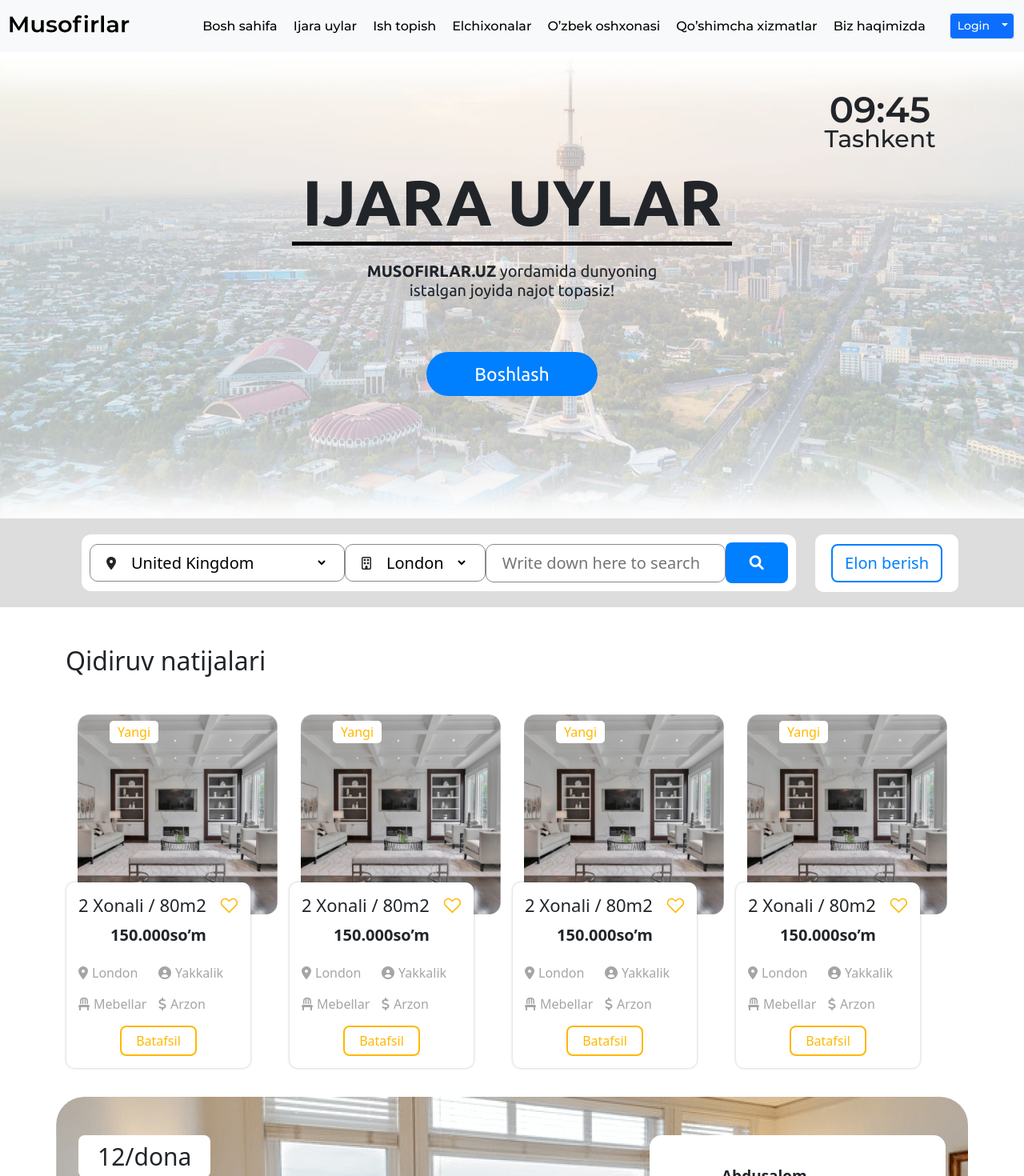
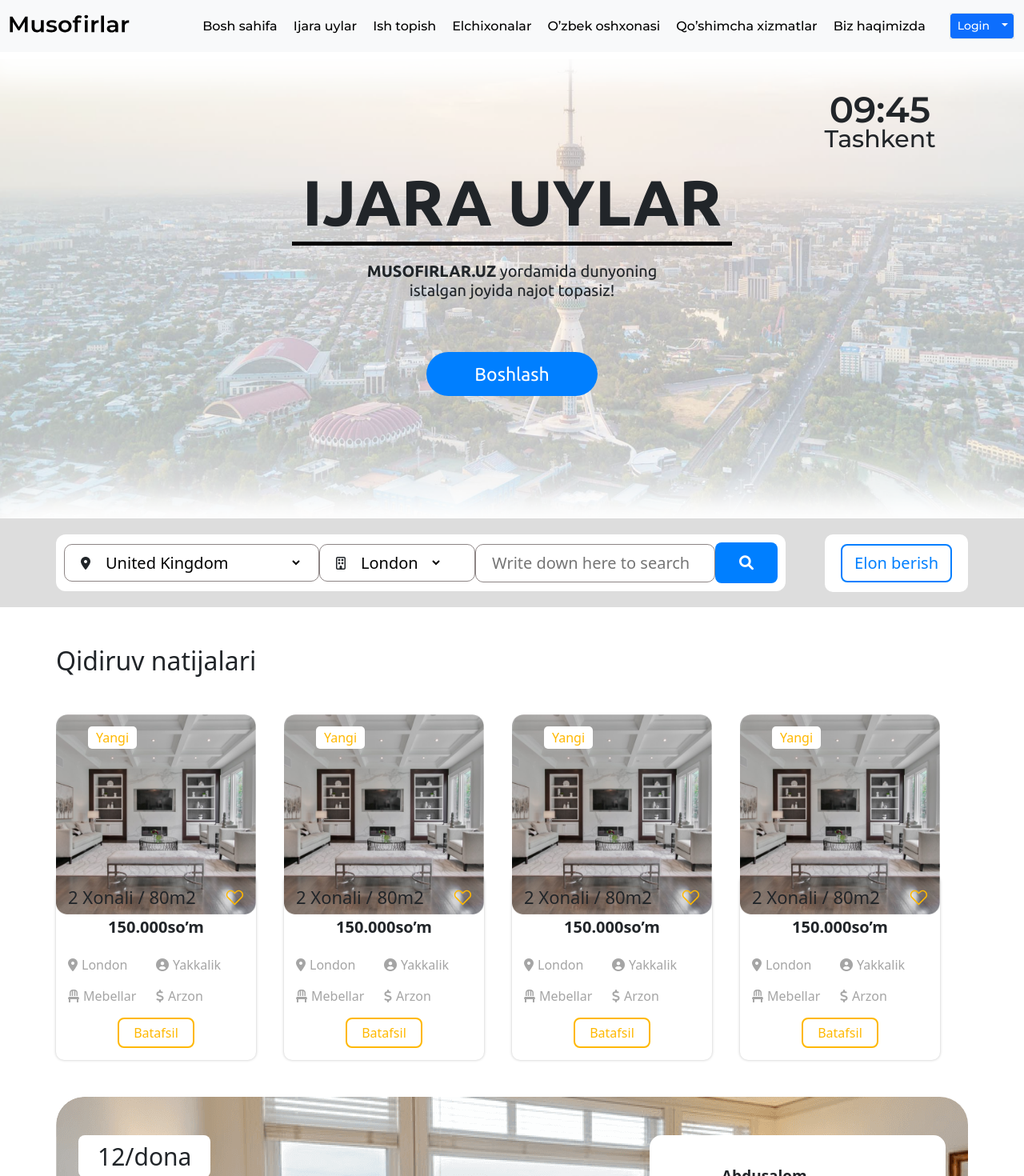
Before and after one commit to Milliy-Dasturchilar/musofirlar.frontend, a React (Create React App) app: page /flat in a window 1280 px wide. Shown: the top 1470 px of the page at 80% size. Built offline with nearby package versions, Linux system fonts and the light colour scheme.

Commit message:
added change embassyKitchenCard

```diff
--- a/package.json
+++ b/package.json
@@ -7,7 +7,7 @@
     "@fortawesome/free-regular-svg-icons": "^5.15.4",
     "@fortawesome/free-solid-svg-icons": "^5.15.4",
     "@fortawesome/react-fontawesome": "^0.1.16",
-    "@testing-library/jest-dom": "^5.16.1",
+    "@testing-library/jyaest-dom": "^5.16.1",
     "@testing-library/react": "^12.1.2",
     "@testing-library/user-event": "^13.5.0",
     "bootstrap": "^5.1.3",
--- a/src/components/embassyAndKitchenCards/EmbassyKitchenCard.css
+++ b/src/components/embassyAndKitchenCards/EmbassyKitchenCard.css
@@ -7,6 +7,7 @@
 .EK-main-img{
     width: 850px;
     height: 570px;
+    padding: 0;
 }
 .EK-title{
     margin: 70px  0 50px 0;
--- a/src/components/flatRoomImages/FlatRoomImages.js
+++ b/src/components/flatRoomImages/FlatRoomImages.js
@@ -8,7 +8,7 @@ class FlatRoomImages extends PureComponent {
     }
     render() {
         return (
-            <div className="container">
+            <div className="container" style={{padding:"0"}}>
                 <h2 className="mb-5 mt-5">{this.props.imagesTitle}</h2>
                 <div className="row p-0 m-0">
                     <FlatRoomImage />
--- a/src/components/flatRoomImages/flatRoomImage/flatRoomImage.css
+++ b/src/components/flatRoomImages/flatRoomImage/flatRoomImage.css
@@ -4,25 +4,31 @@
     padding: 0;
 }
 .room-container{
-position: relative;
-height: 400px;
-margin-bottom: 30px;
-
+    position: relative;
+    height: 400px;
+    margin-bottom: 30px;
+    padding: 0;
+    text-align: center;
 }
 .img-container{
     text-align: center;
 
 }
+
 .img-container div{
     width: 100%;
+
+}
+.flat-room-image{
+    margin-bottom: -50px;
 
 }
 .img-text{
     margin: 0;
     padding: 0;
     position: absolute;
-    top: 8px;
-    left: 55px;
+    top: 15px;
+    left: 40px;
     background-color: #fff;
     padding: 2px 10px;
     border-radius: 5px;
@@ -33,16 +39,12 @@ margin-bottom: 30px;
     height: 250px;
 }
 .room-image-title-container{
-    position: absolute;
-    right: 48px;
-    top: 210px;
-    width: 230px;
+    width: 250px;
     text-align: center;
     background-color: #fff;
     box-shadow: 0px 0px 3.5px rgba(0, 0, 0, 0.25);
     padding: 15px;
     border-radius: 10px;
-
 }
 .flat-room-container{
     display: flex;
--- a/src/components/flatRoomImages/flatRoomImage/flatRoomImage.js
+++ b/src/components/flatRoomImages/flatRoomImage/flatRoomImage.js
@@ -9,7 +9,7 @@ class FlatRoomImage extends PureComponent {
         return (
             <div className="col-md-3 room-container">
                 <div className="img-container">
-                    <div> <img src={Photo} className="flat-room-image" /></div>
+                     <img src={Photo} className="flat-room-image" />
                 </div>
                 <p className="img-text">Yangi</p>
                 <div className="room-image-title-container">
--- a/src/components/inputLocation/inputLocation.css
+++ b/src/components/inputLocation/inputLocation.css
@@ -10,6 +10,7 @@
   display: flex;
   align-items: center;
   justify-content: space-between;
+  padding: 0;
 }
 
 .country-container {
@@ -24,7 +25,7 @@
   width: 80%;
   background-color: #fff;
   border-radius: 12px;
-  margin: 20px;
+  margin: 20px 0;
   padding: 10px;
 }
 .country-container {
--- a/src/components/jobImages/JobImages.js
+++ b/src/components/jobImages/JobImages.js
@@ -8,8 +8,8 @@ class JobImages extends PureComponent {
     }
     render() {
         return (
-            <div className="container">
-                <h2 className="mb-5 mt-5">{this.props.imagesTitle}</h2>
+            <div className="container" style={{padding: "0px"}}>
+                <h2 className="mb-5 mt-5" style={{padding: "0px"}}>{this.props.imagesTitle}</h2>
                 <div className="row p-0 m-0">
                     <JobImage />
                     <JobImage />
--- a/src/components/jobImages/jobImage/JobImage.css
+++ b/src/components/jobImages/jobImage/JobImage.css
@@ -5,10 +5,18 @@
 }
 .job-container{
     position: relative;
+    padding: 0;
+
+    text-align: center;
+}
+.img-container{
+    text-align: start;
 }
 .job-image{
    width: 300px;
    height: 260px;
+
+   text-align: start;
 }
 .img-text-new{
     margin: 0;
@@ -22,7 +30,9 @@
     color: #FFB800;
 }
 .job-card-title-container{
+    margin: 0;
     width: 300px;
+    text-align: center;
     padding: 25px;
     box-shadow: 0px 0px 3.5px rgba(0, 0, 0, 0.25);
     border-radius: 0 0 10px 10px;
--- a/src/components/jobImages/jobImage/JobImage.js
+++ b/src/components/jobImages/jobImage/JobImage.js
@@ -9,9 +9,7 @@ class JobImage extends React.Component {
         return (
             <div className="col-md-3 job-container">
                 <div className="img-container">
-                    <div>
-                        <img src={Photo} className="job-image" />
-                    </div>
+                    <img src={Photo} className="job-image" />
                 </div>
                 <p className="img-text-new">Yangi</p>
                 <div className="job-card-title-container">
--- /dev/null
+++ b/src/components/locationCard/LocationCard.css
@@ -0,0 +1,12 @@
+*{
+    box-sizing: border-box;
+    margin: 0;
+    padding: 0;
+}
+.img-container{
+    width: 100%;
+    padding: 0;
+}
+.EK-card{
+    padding: 0;
+}
--- a/src/components/locationCard/LocationCard.js
+++ b/src/components/locationCard/LocationCard.js
@@ -1,6 +1,6 @@
 import React from "react";
 import Photo from "./locationCard.png"
-
+import "./LocationCard.css"
 class LocationCard extends React.PureComponent {
     constructor(props) {
         super(props);
@@ -8,8 +8,8 @@ class LocationCard extends React.PureComponent {
     state = {}
     render() {
         return (
-            <div className="container mt-5" style={{width:"100%"}}>
-                <img src={Photo} className="container" style={{width:"100%"}}/>
+            <div className="container mt-5 img-container" >
+                <img src={Photo} className="container EK-card" />
             </div>
         );
     }
```
